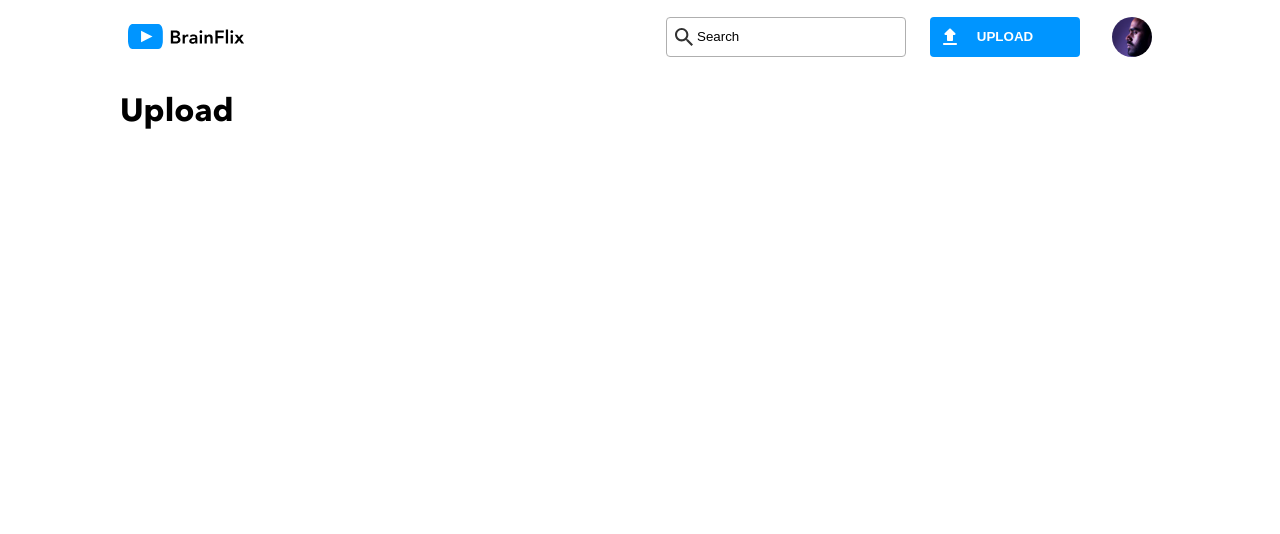
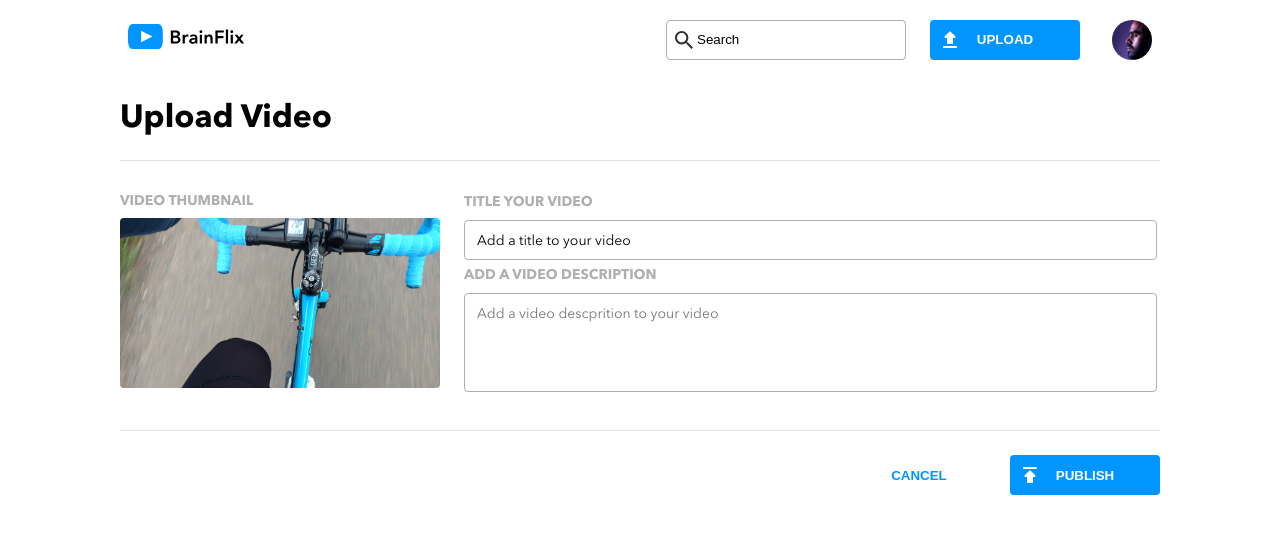
Before and after one commit to zani-it/thiago-zani-brainflix, a React (Create React App) app: page /upload in a window 1280 px wide. Shown: the top 534 px of the page. Built offline with nearby package versions, Linux system fonts and the light colour scheme.

Commit message:
Feature | upload page
styling and visuals

```diff
--- a/src/App.scss
+++ b/src/App.scss
@@ -7,6 +7,8 @@
 @use "./components/VideoDetails/VideoDetails.scss";
 @use "./styles/partials/mixins" as *;
 @use "./styles/partials/fonts" as *;
+@use "./components/Upload/Upload.scss" as *;
+
 
 .App {
   text-align: center;
--- a/src/components/NavBar/NavBar.jsx
+++ b/src/components/NavBar/NavBar.jsx
@@ -5,8 +5,10 @@ import navLogo from "../../assets/images/Logo/BrainFlix-logo.svg";
 export default function NavBar() {
   return (
     <nav className="nav">
-      <div class="nav__content">
+      <div className="nav__content">
+        <a href="/">
         <img className="nav__logo" src={navLogo} alt="logo" />
+        </a>
         <div className="nav__input--container">
           <input
             className="nav__input-el"
--- a/src/components/NavBar/NavBar.scss
+++ b/src/components/NavBar/NavBar.scss
@@ -26,7 +26,9 @@
     }
     @include for--desktop {
       width: 80vw;
+      max-width: 1280px;
     }
+
   }
   &__input--container {
     display: flex;
--- a/src/components/Upload/Upload.jsx
+++ b/src/components/Upload/Upload.jsx
@@ -1,11 +1,60 @@
+import uploadThumb from "../../assets/images/Upload-video-preview.jpg";
+
 function Upload() {
+  return (
+    <div>
+      <div className="upload__container">
+        <div className="upload__title-box">
+          <h1 className="upload__title">Upload Video</h1>
+        </div>
 
-return (
-    <div>
-      <div className="upload_container">
-        <h1>Upload</h1>
+        <form className="upload__input">
+          <div className="upload__input-box">
+            <div>
+              <div className="upload__label">VIDEO THUMBNAIL</div>
+              <img
+                className="upload__thumbnail"
+                src={uploadThumb}
+                alt="Uploaded Video Thumbnail"
+              />
+            </div>
+            <div className="upload__video-form">
+              <div className="upload__is">
+                <div>
+                  <label className="upload__label" for="upload__input">
+                    TITLE YOUR VIDEO
+                  </label>
+                  <textarea
+                    className="upload__input-el"
+                    type="text"
+                    id="name-input"
+                    name="video title box"
+                    placeholder="Add a title to your video"
+                  ></textarea>
+                </div>
+                <div>
+                  <label className="upload__label" for="upload__input">
+                    ADD A VIDEO DESCRIPTION
+                  </label>
+                  <textarea
+                    className="upload__input-el-description"
+                    type="text"
+                    id="name-input"
+                    name="video title box"
+                    placeholder="Add a video descprition to your video"
+                  ></textarea>
+                </div>
+              </div>
+            </div>
+          </div>
+
+          <div className="upload__button-container">
+            <button className="upload__button-cancel"> CANCEL</button>
+            <button className="upload__button-publish"> PUBLISH</button>
+          </div>
+        </form>
       </div>
-      </div>
-);
+    </div>
+  );
 }
 export default Upload;
--- /dev/null
+++ b/src/components/Upload/Upload.scss
@@ -0,0 +1,127 @@
+@use "../../styles/partials/colors" as *;
+@use "../../styles/partials/mixins" as *;
+
+.upload {
+  &__thumbnail {
+    max-width: 100%;
+    border-radius: 0.25rem;
+    margin: 0.5rem 0 1.5rem;
+    @include for--tablet {
+      max-width: 20rem;
+      margin: 0.5rem 1.5rem 0 0;
+    }
+  }
+  &__input-box {
+    padding: 1.5rem 0 0 0;
+    @include for--tablet {
+      border-top: 1px solid $BrainFlix-Mercury;
+      border-bottom: 1px solid $BrainFlix-Mercury;
+      display: flex;
+      padding: 2rem 0;
+    }
+  }
+
+  &__input {
+    display: flex;
+    flex-direction: column;
+
+    &-el {
+      width: 97.25%;
+      border: 1px solid $BrainFlix-Silver;
+      border-radius: 4px;
+      resize: none;
+      font-family: "AvenirNextLTPro";
+      font-size: 0.875rem;
+      color: $BrainFlix-DarkBlack;
+
+      margin-top: 0.5rem;
+      padding-left: 0.75rem;
+      padding-top: 0.75rem;
+      height: 24px;
+
+      &-description {
+        width: 97.25%;
+        border: 1px solid $BrainFlix-Silver;
+        border-radius: 4px;
+        resize: none;
+        font-family: "AvenirNextLTPro";
+        font-size: 0.875rem;
+        color: $BrainFlix-DarkBlack;
+
+        margin-top: 0.5rem;
+        padding-left: 0.75rem;
+        padding-top: 0.75rem;
+        height: 5.2rem;
+      }
+
+      &::placeholder {
+        color: $BrainFlix-DarkBlack;
+      }
+    }
+  }
+
+  &__container {
+    display: flex;
+    flex-direction: column;
+    padding: 0 5vw 10vw;
+    @include for--tablet {
+      padding: 0;
+    }
+  }
+  &__video-form {
+    display: flex;
+    flex-direction: column;
+    @include for--tablet {
+      width: 100%;
+    }
+  }
+
+  &__label {
+    color: $BrainFlix-Silver;
+    font-size: 0.875rem;
+    font-weight: 600;
+  }
+  &__button-container {
+    display: flex;
+    flex-direction: column-reverse;
+
+    @include for--tablet {
+      justify-content: space-between;
+      display: flex;
+      align-self: flex-end;
+      flex-direction: row;
+      // padding: 1.5rem 0;
+      min-width: 30%;
+    }
+  }
+  &__button {
+    &-cancel,
+    &-publish {
+      background: url("../../assets/images/Icons/publish.svg") no-repeat 0.5rem
+        center;
+      //width: 100%;
+      min-width: 150px;
+      height: 40px;
+      margin: 1.5rem 0 0 0;
+      background-color: $BrainFlix-Blue;
+      border-radius: 4px;
+      border: none;
+      color: $BrainFlix-White;
+      font-weight: 700;
+      &:hover {
+        background-color: $BrainFlix-DarkBlue;
+      }
+      @include for--tablet {
+      }
+      @include for--desktop {
+      }
+    }
+    &-cancel {
+      background-color: $BrainFlix-White;
+      color: $BrainFlix-Blue;
+      @include for--tablet {
+        margin-right: 1rem;
+      }
+    }
+  }
+}
--- a/src/components/VideoComments/VideoComments.jsx
+++ b/src/components/VideoComments/VideoComments.jsx
@@ -20,11 +20,11 @@ export default function VideoComments({ comments }) {
             </div>
             <div className="comments__input--horizontal">
               <div className="comments__input-streecher">
-                <label for="comment-input" class="comments__label">
+                <label for="comment-input" className="comments__label">
                   JOIN THE CONVERSATION
                 </label>
                 <textarea
-                  class="comments__input-el"
+                  className="comments__input-el"
                   type="text"
                   id="comment-input"
                   name="comment box"
```
Also changed, not shown: src/assets/images/Upload-video-preview.jpg (added).
